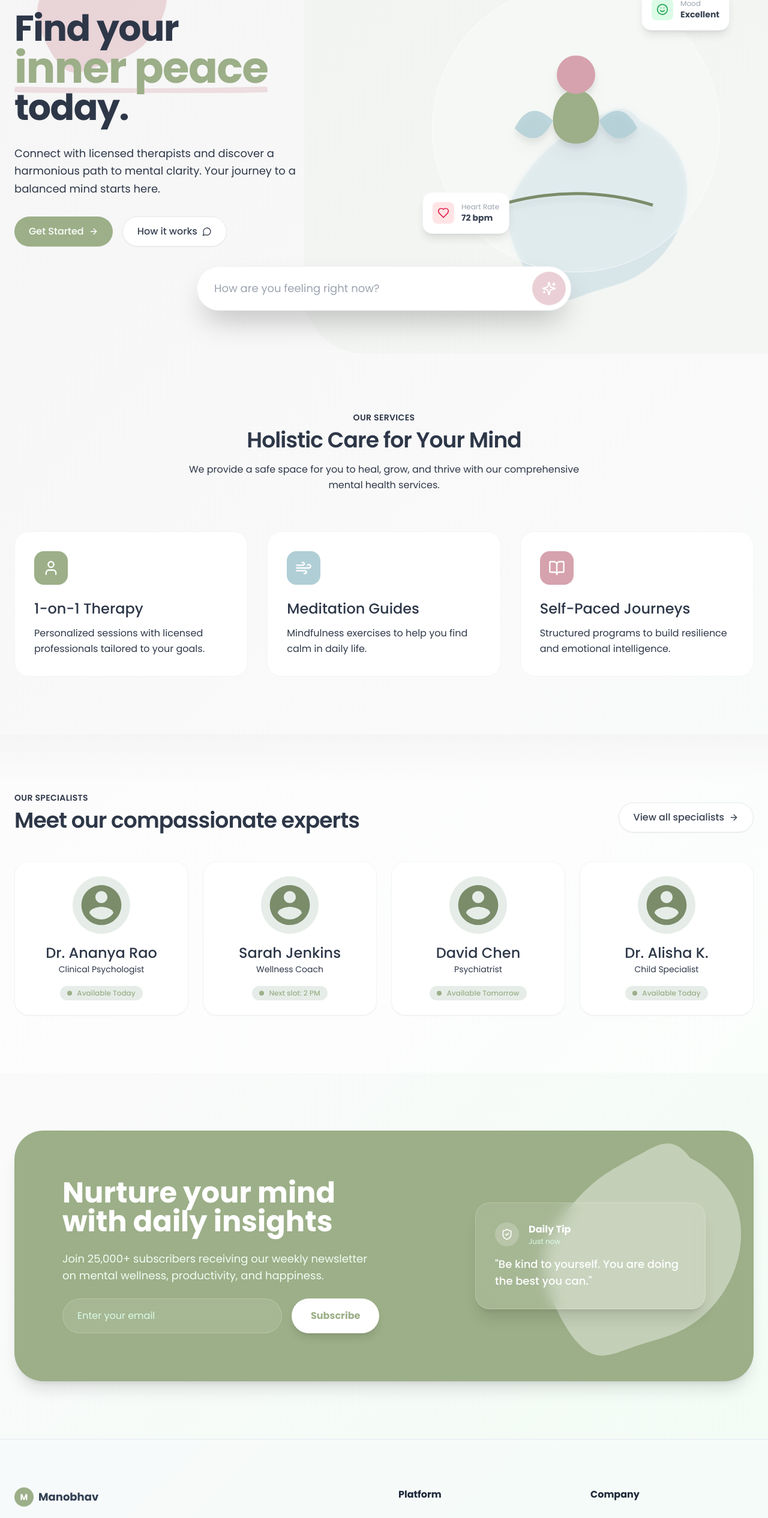
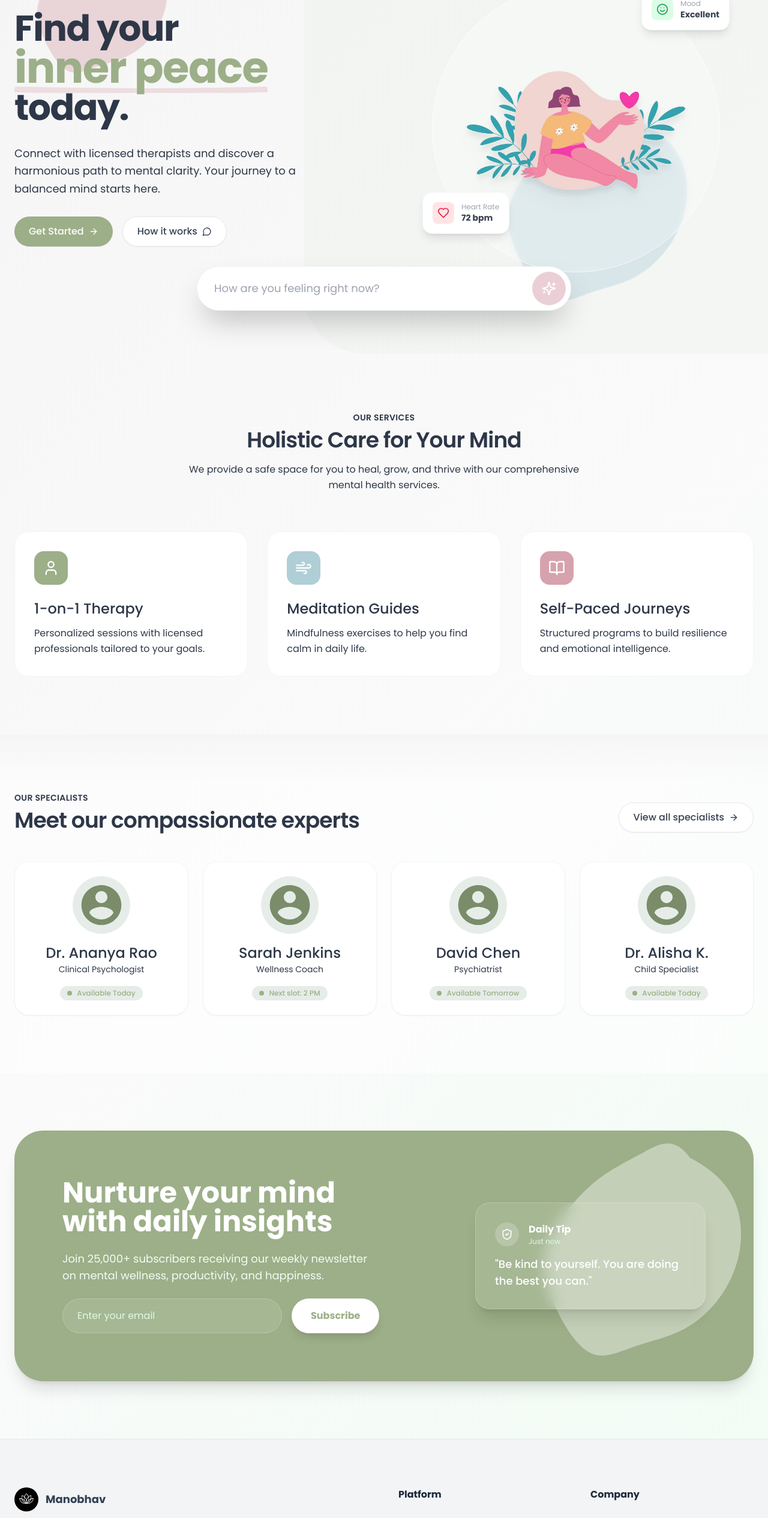
Before and after one commit to Shashank-Shukla/Manobhav, a React (Vite) app in the folder Frontend/manobhav-ui/: page / in a window 1280 px wide. Shown: the part 234-2765 px from the top of the page at 60% size. Built offline with nearby package versions, Linux system fonts and the light colour scheme.

Commit message:
Modifications to the landing page

```diff
--- a/Frontend/manobhav-ui/src/components/layout/Footer.tsx
+++ b/Frontend/manobhav-ui/src/components/layout/Footer.tsx
@@ -1,10 +1,21 @@
 export function Footer() {
   return (
-    <footer className="bg-slate-50/50 pt-20 pb-10 px-6 border-t border-slate-200 backdrop-blur-sm">
+    <footer className="bg-[#f2f4f5] pt-20 pb-10 px-6 border-t border-slate-200">
       <div className="max-w-7xl mx-auto grid md:grid-cols-4 gap-12 mb-16">
         <div className="col-span-1 md:col-span-2">
-          <div className="flex items-center gap-2 mb-4">
-            <div className="w-8 h-8 rounded-full bg-[#9CAF88] flex items-center justify-center text-white font-bold text-sm">M</div>
+          <div className="flex items-center gap-3 mb-4">
+            <div className="w-10 h-10 overflow-hidden rounded-full bg-black flex items-center justify-center">
+              <img
+                src="/Manobhav_Logo.png"
+                alt="Manobhav"
+                className="w-full h-full object-cover"
+                onError={(e) => {
+                  const target = e.target as HTMLImageElement;
+                  target.onerror = null;
+                  target.style.display = 'none';
+                }}
+              />
+            </div>
             <span className="font-bold text-lg text-slate-700">Manobhav</span>
           </div>
           <p className="mt-6 text-gray-500 max-w-xs leading-relaxed">
--- a/Frontend/manobhav-ui/src/pages/HomePage.tsx
+++ b/Frontend/manobhav-ui/src/pages/HomePage.tsx
@@ -62,18 +62,16 @@ const HeroSection = () => (
         </div>
       </div>
 
-      <div className="relative z-10">
-        <div className="relative w-full aspect-square max-w-lg mx-auto">
-          <div className="absolute inset-4 bg-white/40 backdrop-blur-sm rounded-full border border-white/60" />
-          <div className="absolute inset-0 flex items-center justify-center">
-            <svg viewBox="0 0 400 300" className="w-full h-full drop-shadow-xl" xmlns="http://www.w3.org/2000/svg">
-              <path d="M200,100 C220,100 230,120 230,140 C230,180 170,180 170,140 C170,120 180,100 200,100 Z" fill={theme.colors.sage.DEFAULT} />
-              <circle cx="200" cy="80" r="25" fill={theme.colors.dustyRose.DEFAULT} />
-              <path d="M230,140 Q260,110 280,150 Q250,180 230,140" fill={theme.colors.powderBlue.DEFAULT} opacity="0.8" />
-              <path d="M170,140 Q140,110 120,150 Q150,180 170,140" fill={theme.colors.powderBlue.DEFAULT} opacity="0.8" />
-              <path d="M100,250 Q200,220 300,250" stroke={theme.colors.sage.dark} strokeWidth="4" fill="none" />
-            </svg>
-          </div>
+        <div className="relative z-10 hidden lg:block">
+          <div className="relative w-full aspect-square max-w-lg mx-auto">
+             <div className="absolute inset-4 bg-white/40 backdrop-blur-sm rounded-full border border-white/60" />
+             <div className="absolute inset-0 flex items-center justify-center">
+                <img
+                  src="/girl-in-pink-panties-with-a-heart-in-her-hand-sitting-on-the-floor-vector.svg"
+                  alt="Calm illustration"
+                  className="w-[82%] h-[82%] object-contain drop-shadow-xl"
+                />
+             </div>
 
           <div className="absolute top-10 right-0 bg-white p-4 rounded-2xl shadow-lg animate-bounce duration-[3000ms] border border-gray-100">
             <div className="flex items-center gap-3">
```
